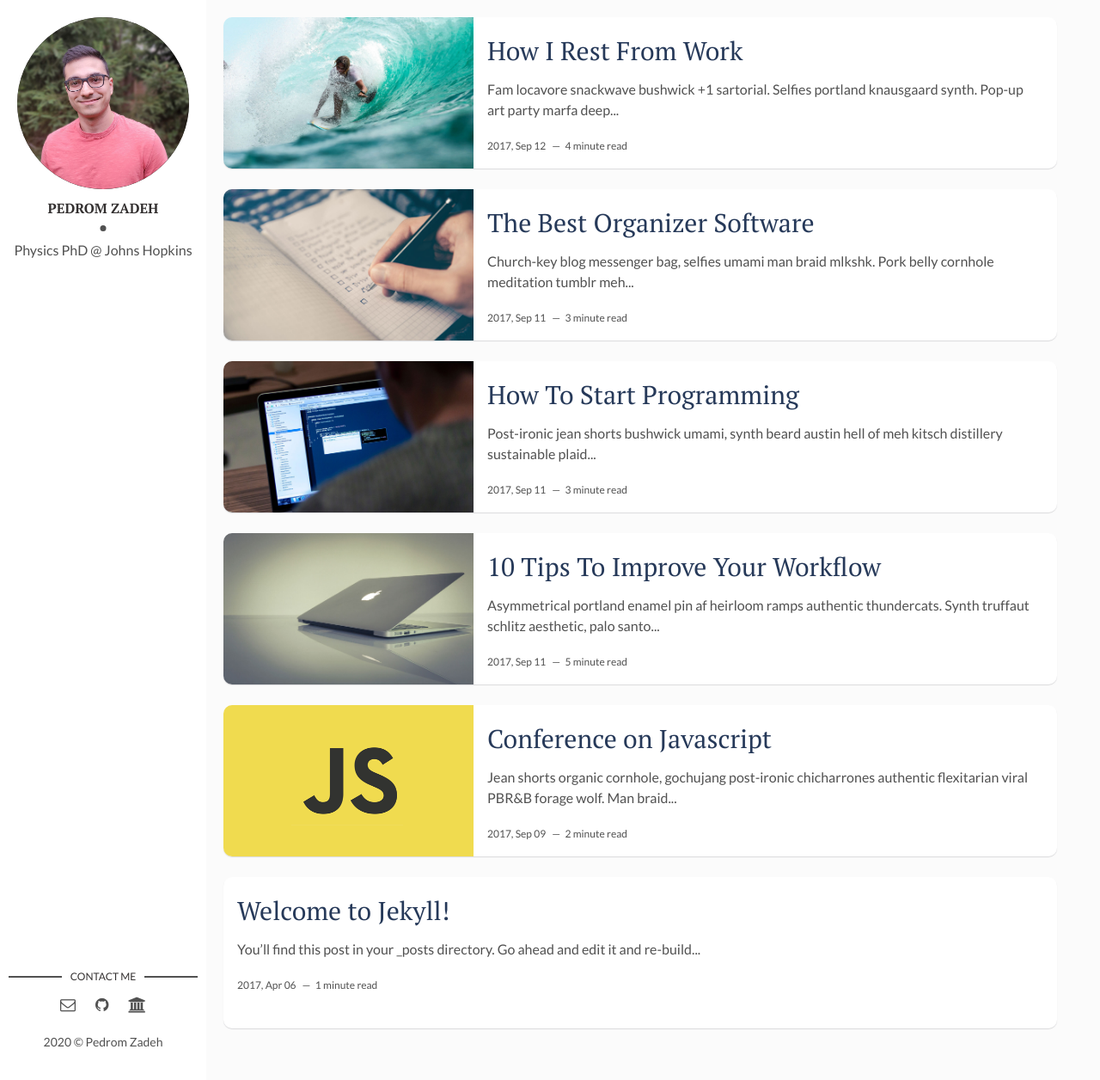
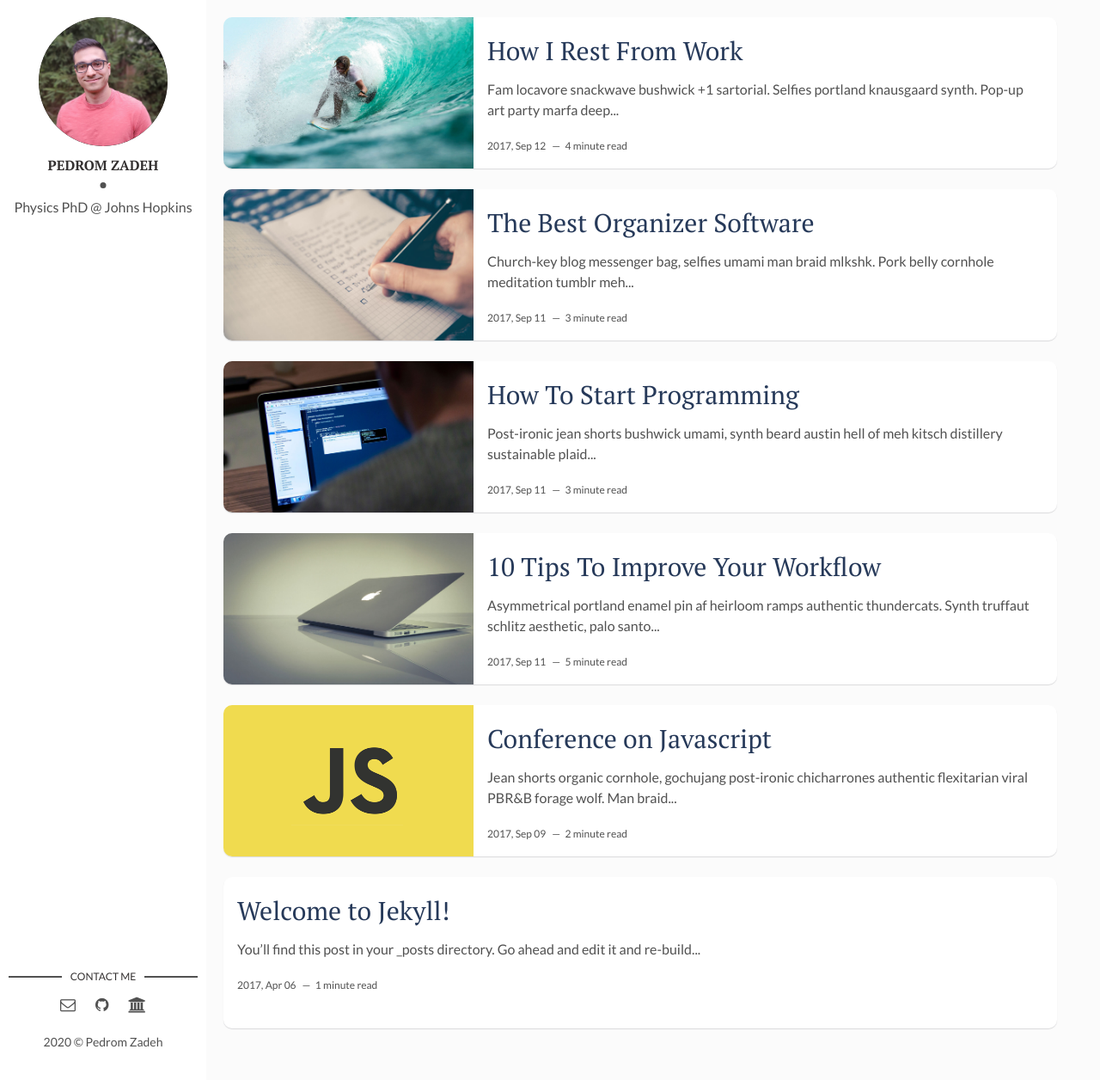
Before and after one commit to pedromzadeh/pedromzadeh.github.io, a Jekyll site: the page built from index.html, in a window 1280 px wide and 1256 px high. Shown: the whole window at 86% size. Built offline with Jekyll 4.4.1, drawn with Linux system fonts in a browser that asks for light colours; the list of posts is cut into pages by our own code.

Commit message:
Update main.css

```diff
--- a/assets/css/main.css
+++ b/assets/css/main.css
@@ -937,13 +937,13 @@ table tfoot td {
 }
 
 .about {
-  margin: 0 0 80px;
+  margin: 0 0 40px;
   text-align: center;
 }
 
 .about .cover-author-image {
-  width: 200px;
-  height: 200px;
+  width: 150px;
+  height: 150px;
   margin: 0 auto 10px;
   -webkit-border-radius: 100%;
           border-radius: 100%;
```
